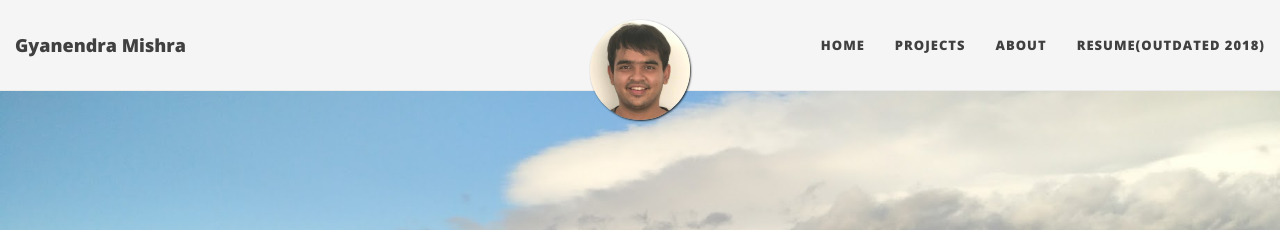
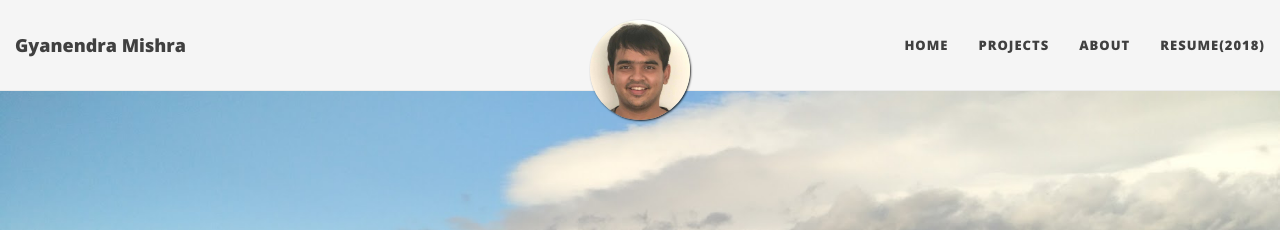
Before and after one commit to h4ck3rk3y/h4ck3rk3y.github.io, a Jekyll site: the page built from index.html, in a window 1280 px wide. Shown: the top 230 px of the page. Built offline with Jekyll 4.4.1, drawn with Linux system fonts in a browser that asks for light colours; nearby versions of some CDN libraries; the list of posts is cut into pages by our own code.

Commit message:
remove outdated

```diff
--- a/_config.yml
+++ b/_config.yml
@@ -30,7 +30,7 @@ navbar-links:
   Home: ""
   Projects: "projects"
   About: "about"
-  Resume(Outdated 2018): "files/resume.pdf"
+  Resume(2018): "files/resume.pdf"
 
 # --- Footer options --- #
 
```
